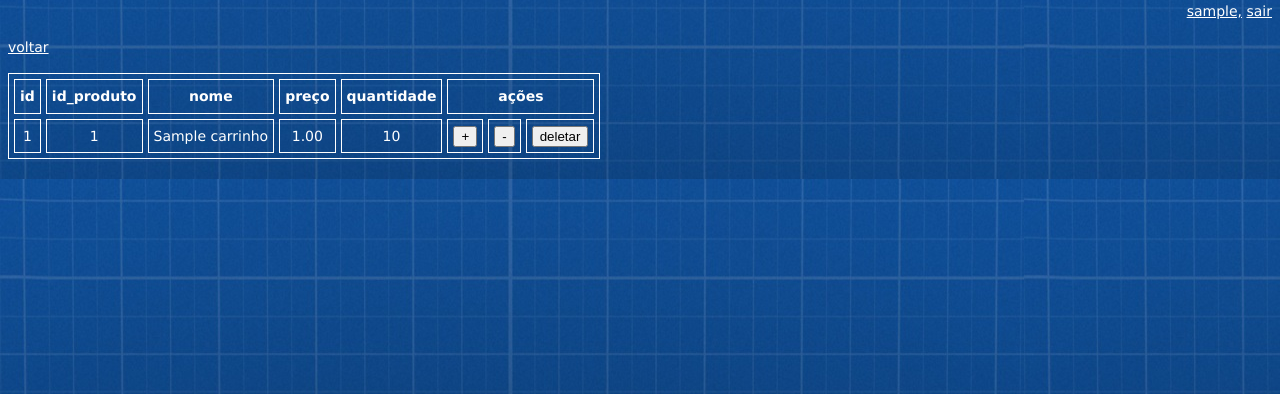
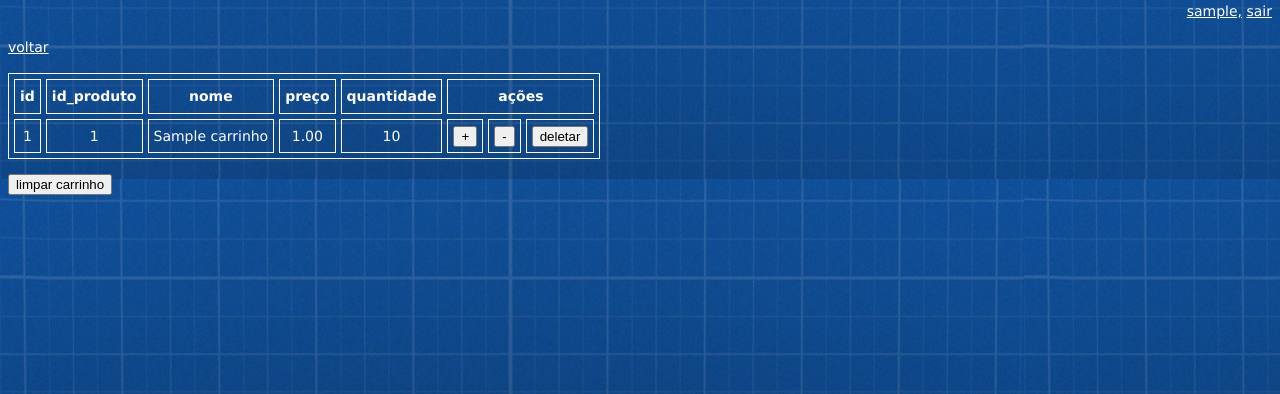
Before and after one commit to EduardoCarvalho/supermercado, a PHP site: page /carrinho.php in a window 1280 px wide. Shown: the part 52-446 px from the top of the page. Run offline with PHP 8.4, Linux system fonts and the light colour scheme; the visitor is signed in with stand-in values (Sample User, id 1); tables that the repository leaves empty hold one stand-in row (values such as "Sample post"); data that the repository does not hold is empty.

Commit message:
Limpar carrinho.

```diff
--- a/carrinho.php
+++ b/carrinho.php
@@ -109,6 +109,22 @@
           }
         }
 
+        $limpar = isset($_GET["limpar"]) ? $_GET["limpar"] : "";
+
+        if ($limpar==true) {
+          $sql_limpa  = "DELETE
+                         FROM carrinho
+                         WHERE id_cliente = {$id_cliente}";
+          if (mysqli_query($conexao, $sql_limpa)) {
+            echo "<p>Carrinho vazio!";
+          }
+          else {
+            echo "<p>Erro ao limpar carrinho:<br>" .
+            $sql_limpa. "<br>" . mysqli_error($conexao);
+          }
+        }
+
+
         $sql_leitura  = "SELECT * FROM carrinho
                          WHERE id_cliente = {$id_cliente}
                          ORDER BY id_carrinho ASC";
@@ -156,12 +172,19 @@
               </form>
             </td>
           </tr>
-
       <?php
           $linha++;
         endwhile;
+      ?>
+    </table>
+    <p>
+    <form accept-charset="utf-8" method=GET action='carrinho.php'>
+      <input type="hidden" name="limpar"      value=true>
+      <input type="hidden" name="id_cliente"  value=<?= $produto["id_cliente"]?>>
+      <input type="submit" value="limpar carrinho">
+    </form>
+      <?php
         mysqli_close($conexao);
       ?>
-    </table>
   </body>
 </html>
```
